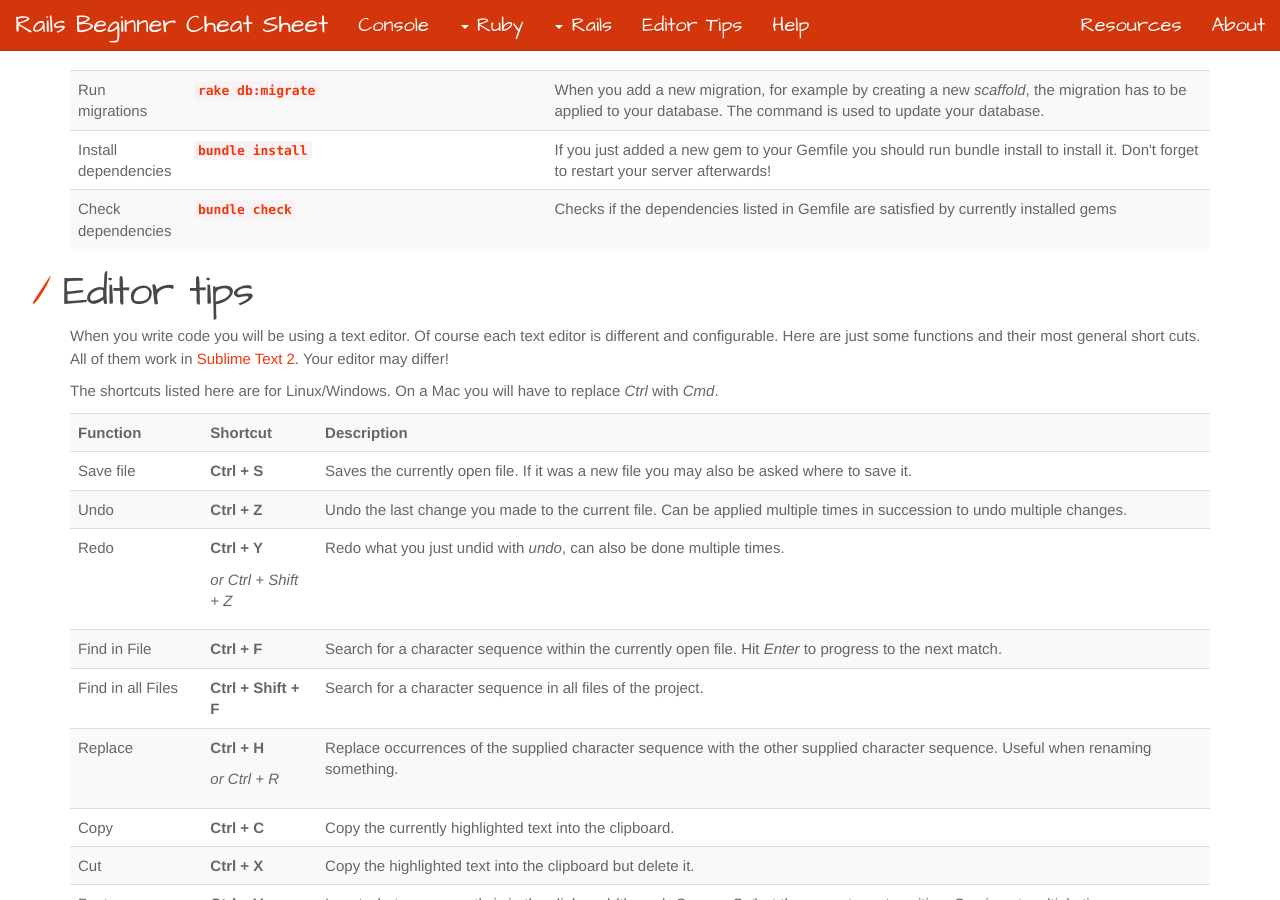
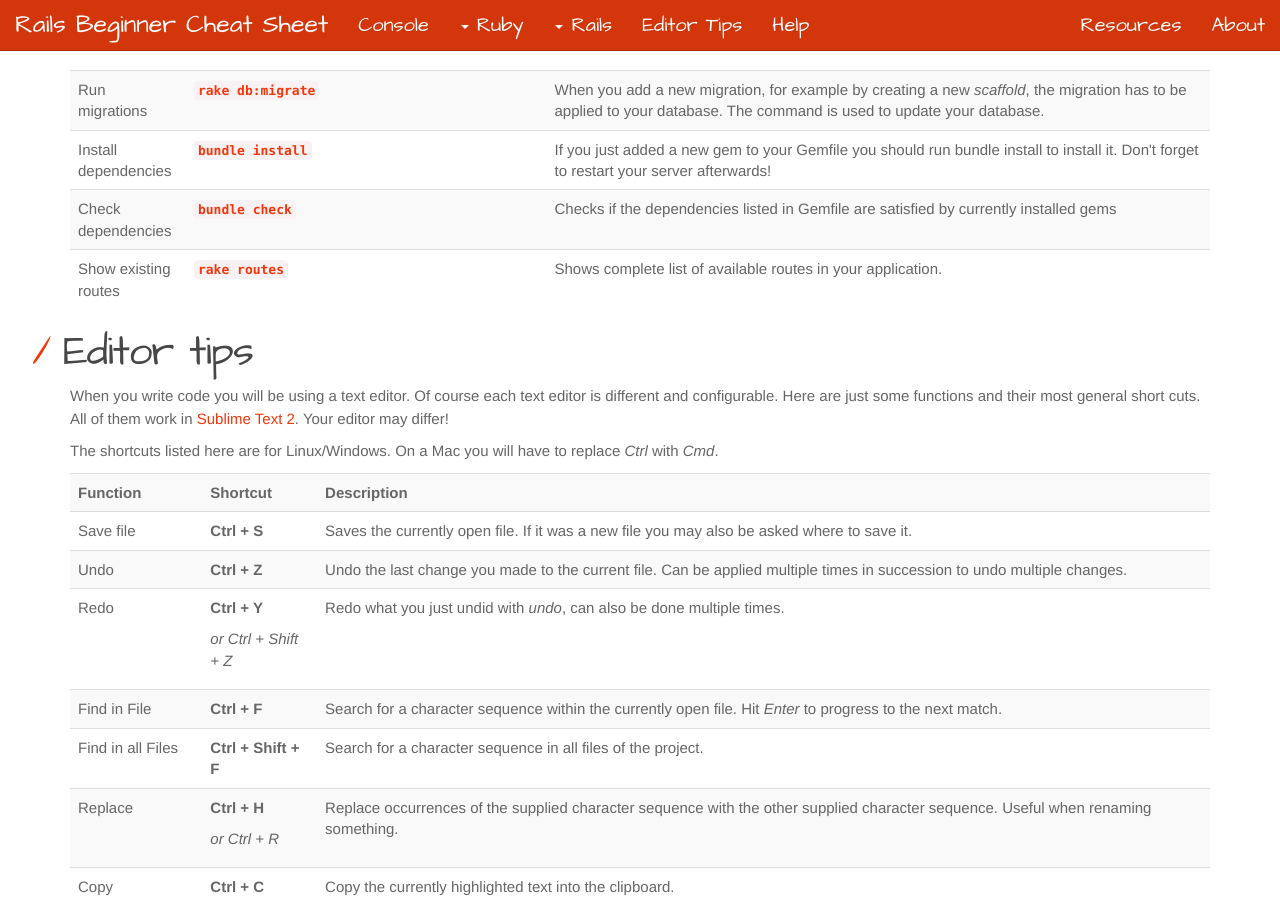
Before and after one commit to PragTob/rails-beginner-cheatsheet, a Jekyll site: the page built from index.html, in a window 1280 px wide and 900 px high, scrolled down 8011 px. Built offline with Jekyll 4.4.1, drawn with Linux system fonts in a browser that asks for light colours.

Commit message:
add rake command for routes

```diff
--- a/index.html
+++ b/index.html
@@ -1150,6 +1150,11 @@ the purpose of each folder, and describing the most important files.
     <td>Checks if the dependencies listed in Gemfile are satisfied by currently installed gems
     </td>
   </tr>
+  <tr>
+    <td>Show existing routes</td>
+    <td><code><strong>rake routes</strong></code></td>
+    <td>Shows complete list of available routes in your application.</td>
+  </tr>
 </table>
 
 <h1 id="editor">Editor tips</h1>
```
